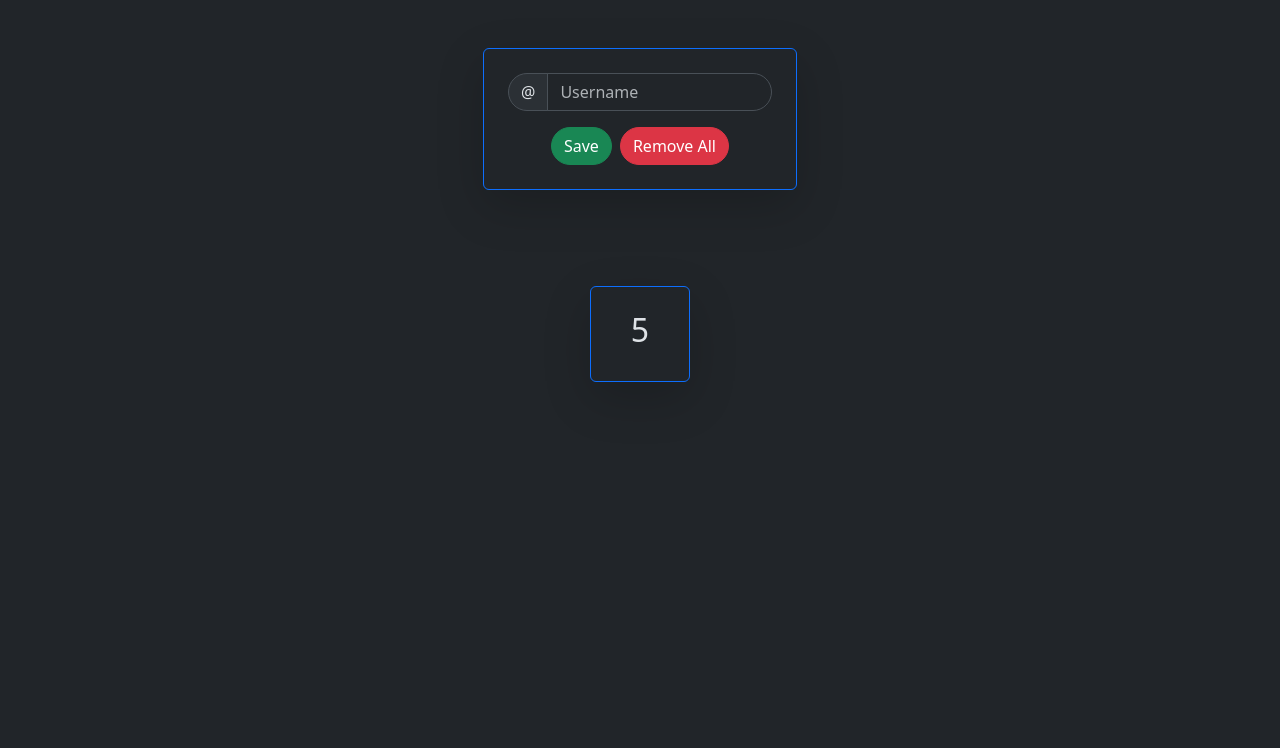
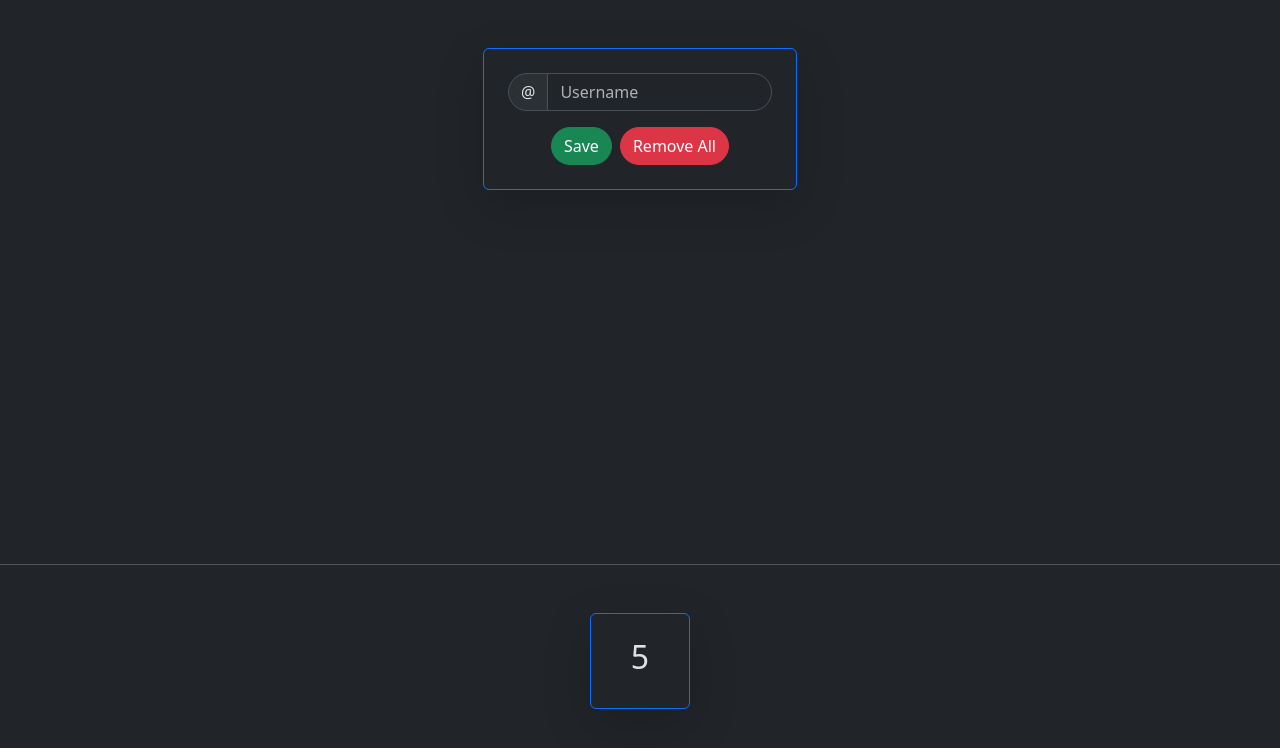
Before and after one commit to Donny941/U2-W7-D2, a plain HTML site: page index.html in a window 1280 px wide. Drawn offline with nearby package versions, Linux system fonts and the light colour scheme.

Commit message:
various fix

```diff
--- a/assets/js/script.js
+++ b/assets/js/script.js
@@ -39,7 +39,9 @@ const createUsers = function (inputVlaue) {
 
 buttonSave.onclick = function () {
   const input = userInput.value;
-
+  if (input === "") {
+    return;
+  }
   users.push(input);
 
   console.log(users);
--- a/index.html
+++ b/index.html
@@ -12,6 +12,7 @@
   </head>
   <body data-bs-theme="dark">
     <main>
+      <section style="min-height: 500px">
         <div class="exercise-1">
           <div class="row justify-content-center mt-5">
             <div class="col-3">
@@ -38,7 +39,8 @@
             class="row row row-cols-1 row-cols-md-4 row-cols-xl-6 mt-5 gx-1"
           ></div>
         </div>
-
+      </section>
+      <hr />
       <div class="exercise-2">
         <div class="row justify-content-center mt-5">
           <div class="col-1">
```
Lines whose indentation alone changed are shown as unchanged.
